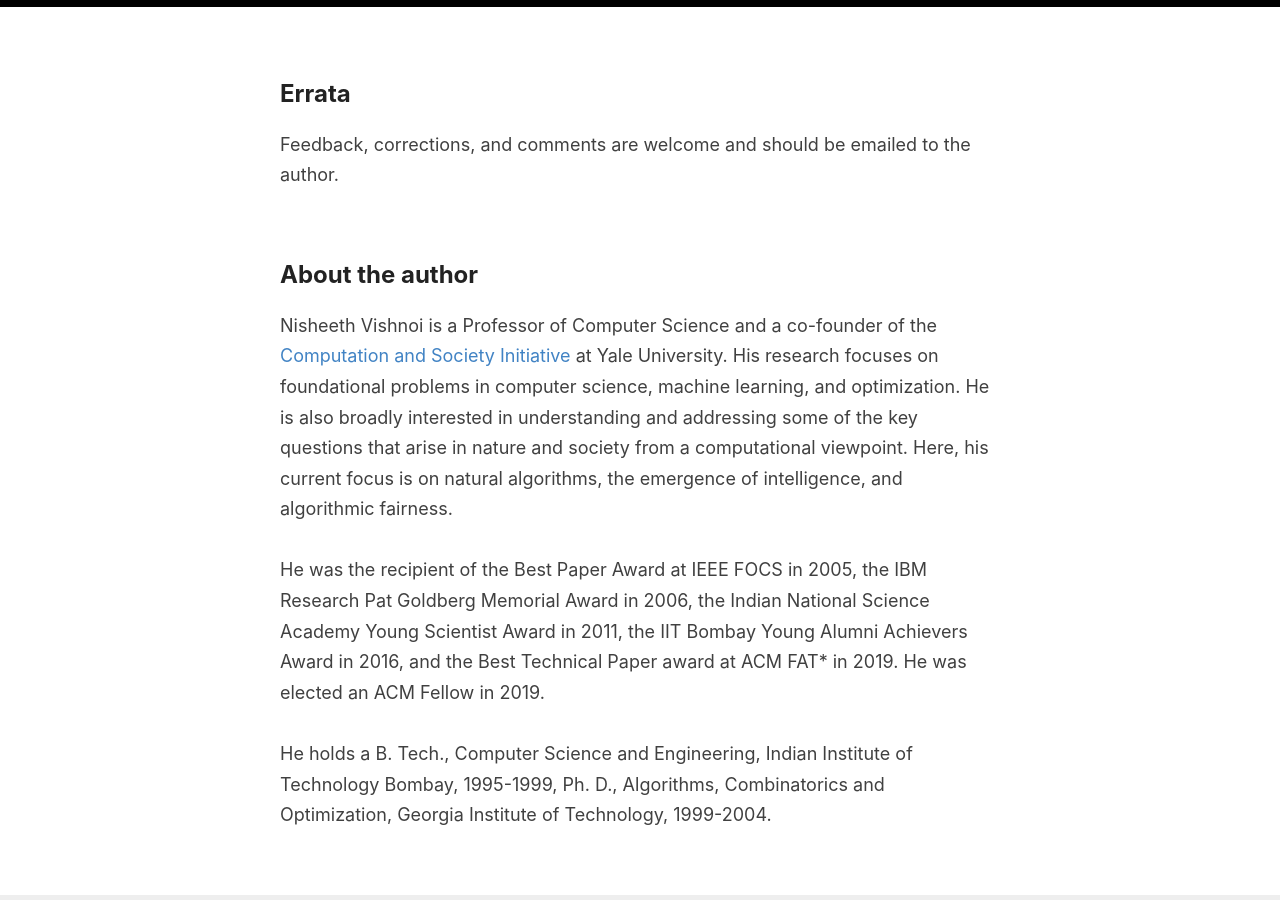
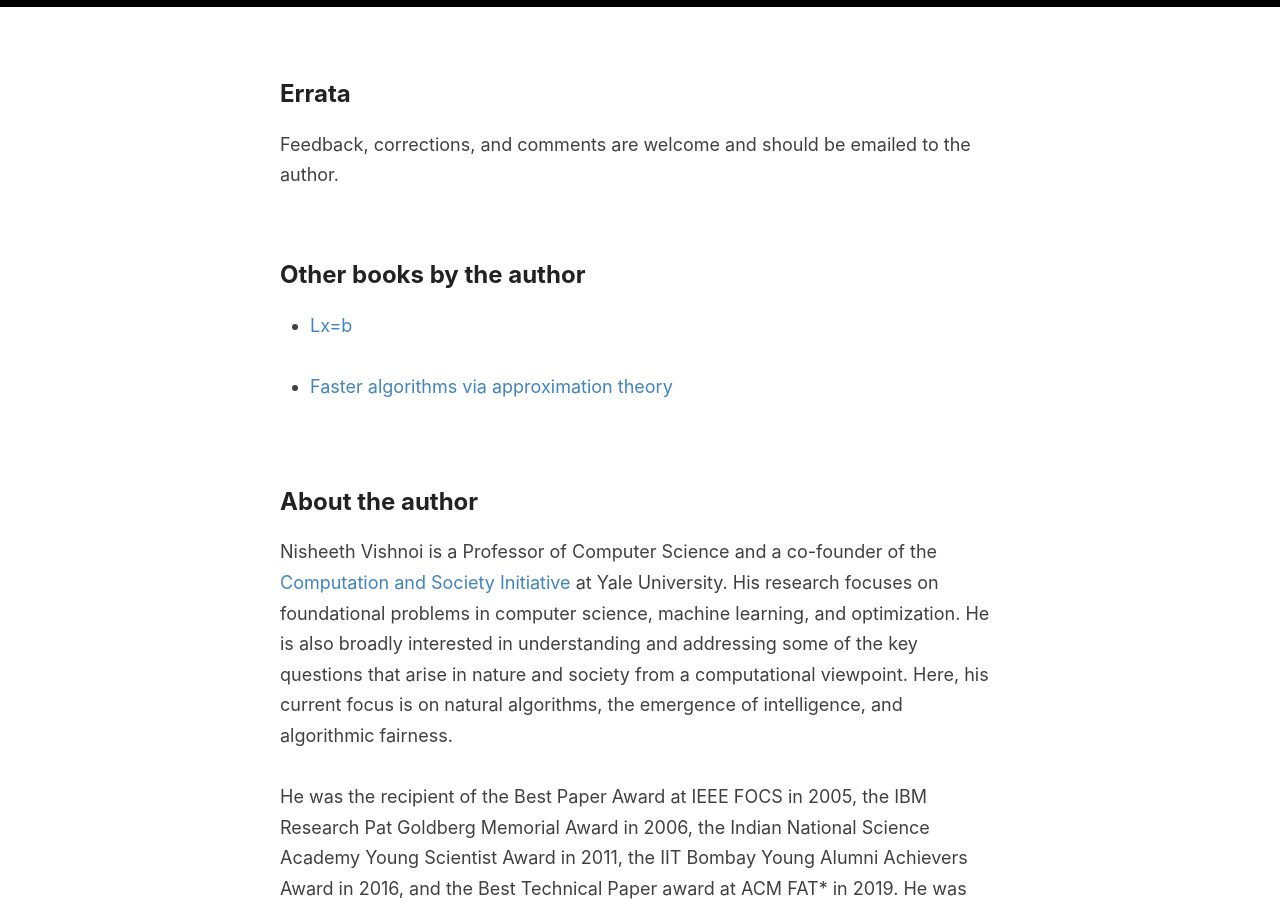
Before and after one commit to convex-optimization/convex-optimization.github.io, a Jekyll site: the page built from index.html, in a window 1280 px wide and 900 px high, scrolled down 2587 px. Built offline with Jekyll 4.4.1, drawn with Linux system fonts in a browser that asks for light colours; the list of posts is cut into pages by our own code.

Commit message:
Update default.html

```diff
--- a/_layouts/default.html
+++ b/_layouts/default.html
@@ -124,6 +124,21 @@
          </div>
       </div>
 
+
+       <div class="wrapper-main">
+        <div id="main" role="main" class="container">
+          <h2> Other books by the author</h2>
+         <ul>
+          		<li> <a href=http://cs.yale.edu/homes/vishnoi/Lxb-Web.pdf>Lx=b</a>
+
+              </li> <br>
+           <li> <a href=http://www.cs.yale.edu/homes/vishnoi/Publications_files/approx-survey.pdf>Faster algorithms via approximation theory</a>
+
+              </li>
+          	</ul>
+         </div>
+      </div>
+
         <div class="wrapper-main">
         <div id="main" role="main" class="container">
           <h2> About the author</h2>
```
